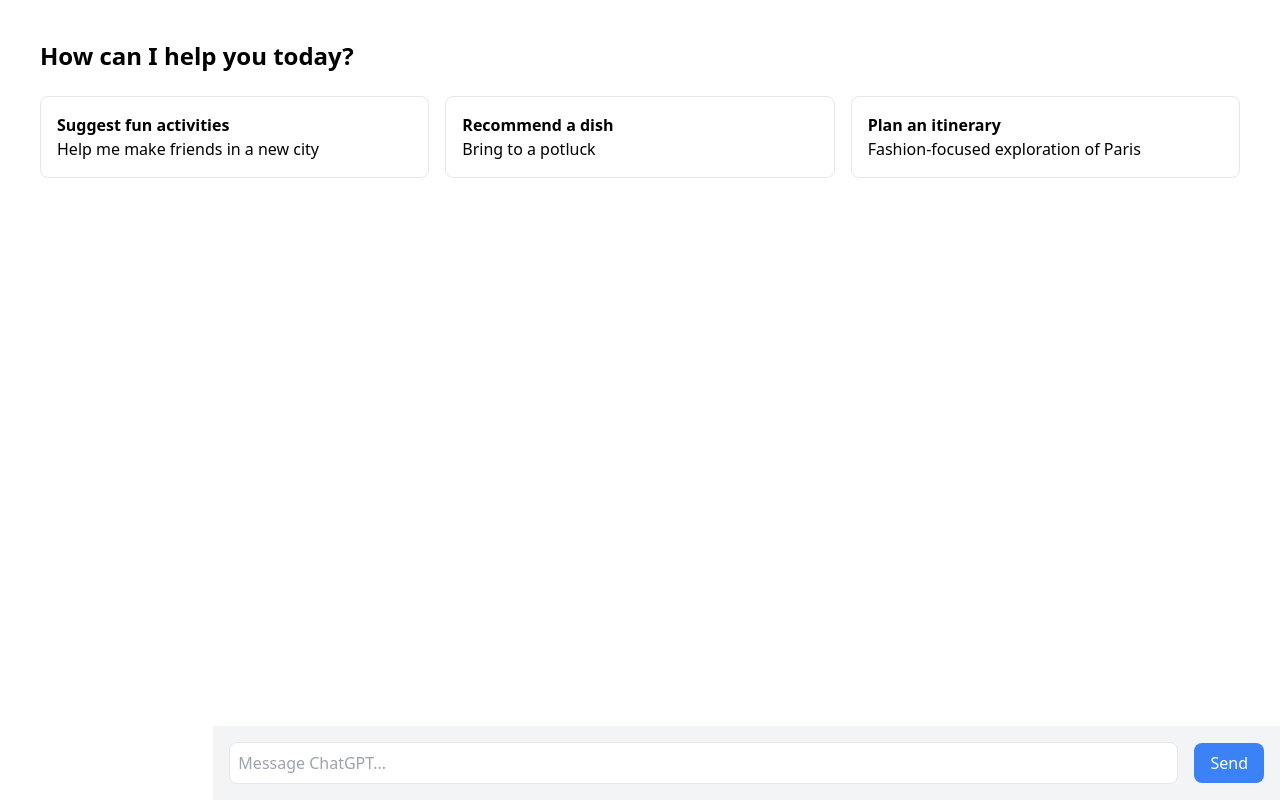
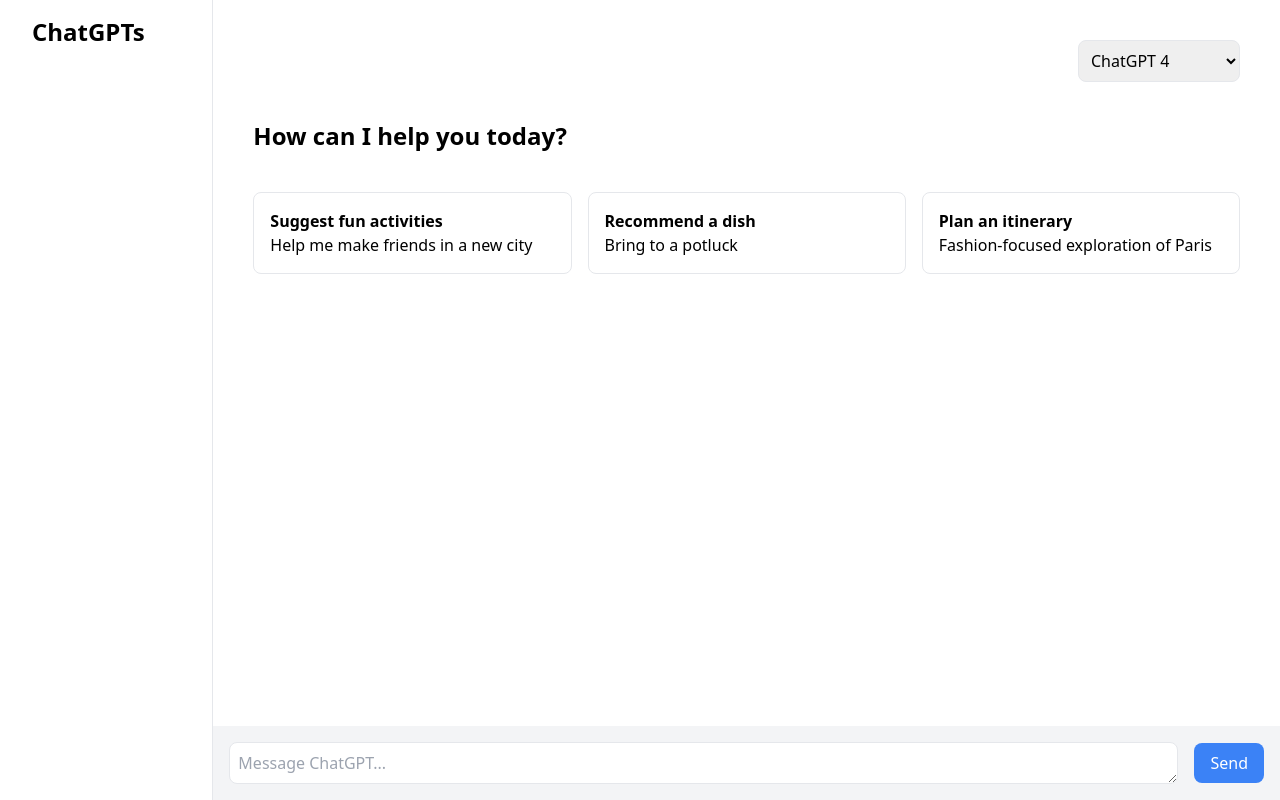
Before and after one commit to ehgud1008/ChatGpts, a React (Vite) app in the folder client/: page / in a window 1280 px wide. Built offline with nearby package versions, Linux system fonts and the light colour scheme.

Commit message:
프롬프트 textarea 수정 & gpt 선택 select 추가

```diff
--- a/client/src/component/main.jsx
+++ b/client/src/component/main.jsx
@@ -1,55 +1,88 @@
-import React, { useState } from 'react';
+import React, { useState, useRef } from 'react';
 
 const Main = () => {
   const [messages, setMessages] = useState([]);
   const [newMessage, setNewMessage] = useState('');
   const [isSidebar, setIsSidebar] = useState(false);
 
-  const sendNewMessage = () => {
+  const [loadInterval, setLoadInterval] = useState(null);
+
+  //프롬프트 textarea 세팅
+  const textarea = useRef();
+  const handleResizeHeight = () => {
+    if(textarea && textarea.current){
+      textarea.current.style.height = 'auto'; //height 초기화
+      textarea.current.style.height = textarea.current.scrollHeight + 'px';
+      textarea.current.style.overflow = 'hidden';
+      textarea.current.style.resize = 'none';
+    }
+  };
+
+  const loader = () => {
+    setLoadInterval( () => {
+
+    })
+  }
+
+  const handleSendPrompt = () => {
     if (newMessage.trim() !== '') {
       setMessages([...messages, newMessage.trim()]);
       setNewMessage('');
     }
   };
 
+  const chatStript = (isAi, value, uniqueId) => {
+    return (
+      <div className = "wrap ${isAi && 'ai'}">
+        <div className="chat">
+
+        </div>
+      </div>
+    )
+  }
   return (
-    <div class="flex h-screen">
+    <div className="flex h-screen">
         {/* <!-- Sidebar --> */}
-        {isSidebar && (
-          <div class="w-2/12 px-8 py-4 bg-white border-r">
-              <h1 class="text-lg font-semibold">ChatGPT 4</h1>
-              <ul class="mt-8">
-                  <li class="mb-4 active-link p-2">Explore GPTs</li>
-                  <li class="mb-4 p-2">DesignerGPT</li>
-                  <li class="mb-4 p-2">Image Generator</li>
-                  <li class="mb-4 p-2">Video Maker</li>
-                  <li class="mb-4 p-2">More Tools</li>
-              </ul>
+        {/* {isSidebar && ( */}
+          <div className="w-2/12 px-8 py-4 bg-white border-r">
+              <h1 className="text-2xl font-semibold">ChatGPTs</h1>
+
+              {/* <ul className="mt-8">
+                  <li className="mb-4 active-link p-2">Explore GPTs</li>
+                  <li className="mb-4 p-2">DesignerGPT</li>
+                  <li className="mb-4 p-2">Image Generator</li>
+                  <li className="mb-4 p-2">Video Maker</li>
+                  <li className="mb-4 p-2">More Tools</li>
+              </ul> */}
           </div>
-        )}
+        {/* )} */}
 
         {/* <!-- Main content --> */}
-        <div class="flex-1 p-10">
-            <h2 class="text-2xl font-bold mb-6">How can I help you today?</h2>
-            <div class="grid grid-cols-3 gap-4">
-                <div class="card p-4 bg-white border rounded-lg">
-                    <h3 class="font-semibold">Suggest fun activities</h3>
+        <div className="flex-1 p-10">
+            <select className='absolute right-10 top-10 border rounded-lg p-2'>
+              <option value="">ChatGPT 4</option>
+              <option value="">English Chat Bot</option>
+            </select>
+            <h2 className="text-2xl font-bold mt-20 mb-10">How can I help you today?</h2>
+            <div className="grid grid-cols-3 gap-4">
+                <div className="card p-4 bg-white border rounded-lg">
+                    <h3 className="font-semibold">Suggest fun activities</h3>
                     <p>Help me make friends in a new city</p>
                 </div>
-                <div class="card p-4 bg-white border rounded-lg">
-                    <h3 class="font-semibold">Recommend a dish</h3>
+                <div className="card p-4 bg-white border rounded-lg">
+                    <h3 className="font-semibold">Recommend a dish</h3>
                     <p>Bring to a potluck</p>
                 </div>
-                <div class="card p-4 bg-white border rounded-lg">
-                    <h3 class="font-semibold">Plan an itinerary</h3>
+                <div className="card p-4 bg-white border rounded-lg">
+                    <h3 className="font-semibold">Plan an itinerary</h3>
                     <p>Fashion-focused exploration of Paris</p>
                 </div>
             </div>
             {/* <!-- Footer --> */}
-            <div class="absolute right-0 bottom-0 w-10/12 bg-gray-100 p-4">
-                <div class="flex justify-between items-center">
-                    <input type="text" placeholder="Message ChatGPT..." class="p-2 w-full border rounded-lg" />
-                    <button class="ml-4 bg-blue-500 text-white px-4 py-2 rounded-lg">Send</button>
+            <div className="absolute right-0 bottom-0 w-10/12 bg-gray-100 p-4">
+                <div className="flex justify-between items-center">
+                    <textarea type="text" placeholder="Message ChatGPT..." rows={1} ref={textarea} onChange={handleResizeHeight} className="p-2 w-full border rounded-lg" />
+                    <button className="ml-4 bg-blue-500 text-white px-4 py-2 rounded-lg"onSubmit={handleSendPrompt()}>Send</button>
                 </div>
             </div>
         </div>
```
Also changed, not shown: 1 other file (tests, documents, lock files or other folders).
